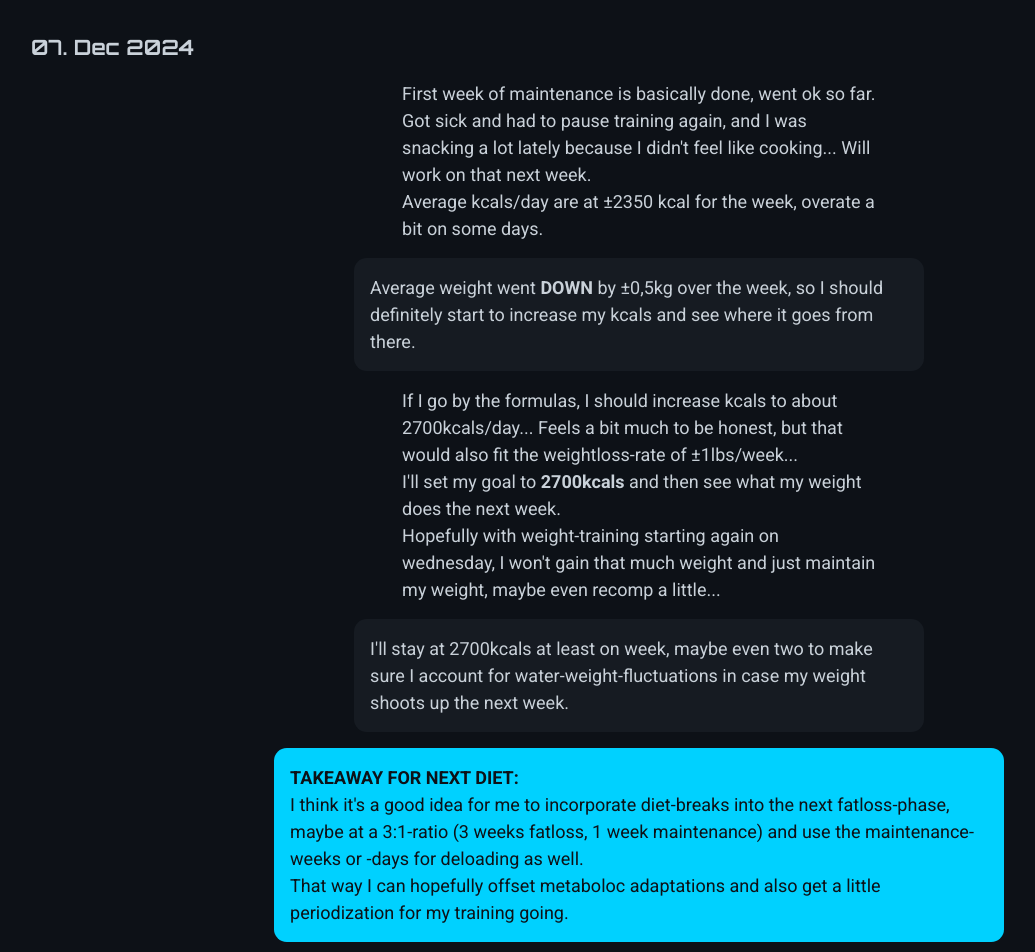
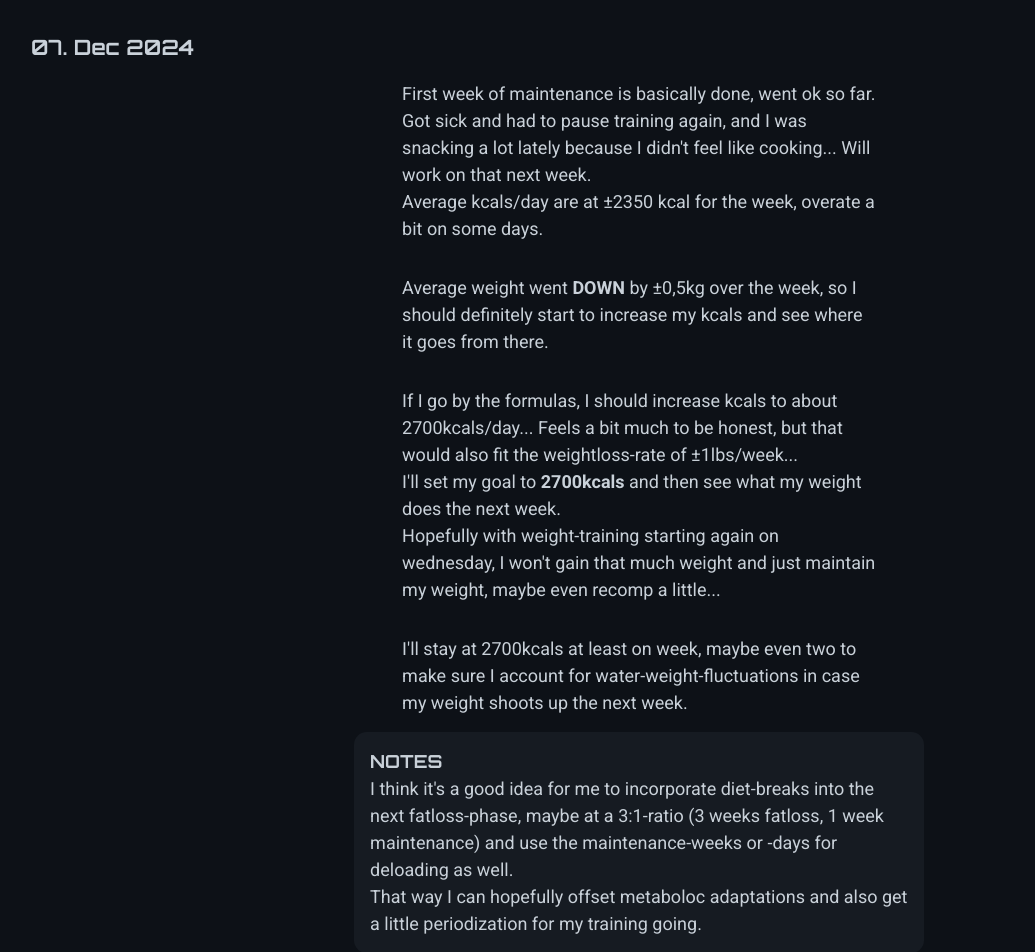
Before and after one commit to BelaGereon/fitness-journal, a React (Vite) app in the folder fitness-journal/: page / in a window 1280 px wide. Shown: the top 952 px of the page, without its empty margins (1-1036 px from the left). Built offline with nearby package versions, Linux system fonts and the light colour scheme.

Commit message:
:recycle: refactor previous diary entry

```diff
--- a/fitness-journal/src/App.tsx
+++ b/fitness-journal/src/App.tsx
@@ -16,7 +16,7 @@ function App() {
               Average kcals/day are at ±2350 kcal for the week, overate a bit on
               some days.
             </div>,
-            <div className="notes">
+            <div>
               Average weight went <b>DOWN</b> by ±0,5kg over the week, so I
               should definitely start to increase my kcals and see where it goes
               from there.
@@ -31,19 +31,20 @@ function App() {
               won't gain that much weight and just maintain my weight, maybe
               even recomp a little...
             </div>,
-            <div className="notes">
+            <div>
               I'll stay at 2700kcals at least on week, maybe even two to make
               sure I account for water-weight-fluctuations in case my weight
               shoots up the next week.
             </div>,
-            <div className="next-steps">
-              <b>TAKEAWAY FOR NEXT DIET:</b>
-              <br />
+          ]}
+          notes={[
+            <div>
               I think it's a good idea for me to incorporate diet-breaks into
               the next fatloss-phase, maybe at a 3:1-ratio (3 weeks fatloss, 1
               week maintenance) and use the maintenance-weeks or -days for
               deloading as well.
-              <br />
+            </div>,
+            <div>
               That way I can hopefully offset metaboloc adaptations and also get
               a little periodization for my training going.
             </div>,
```
